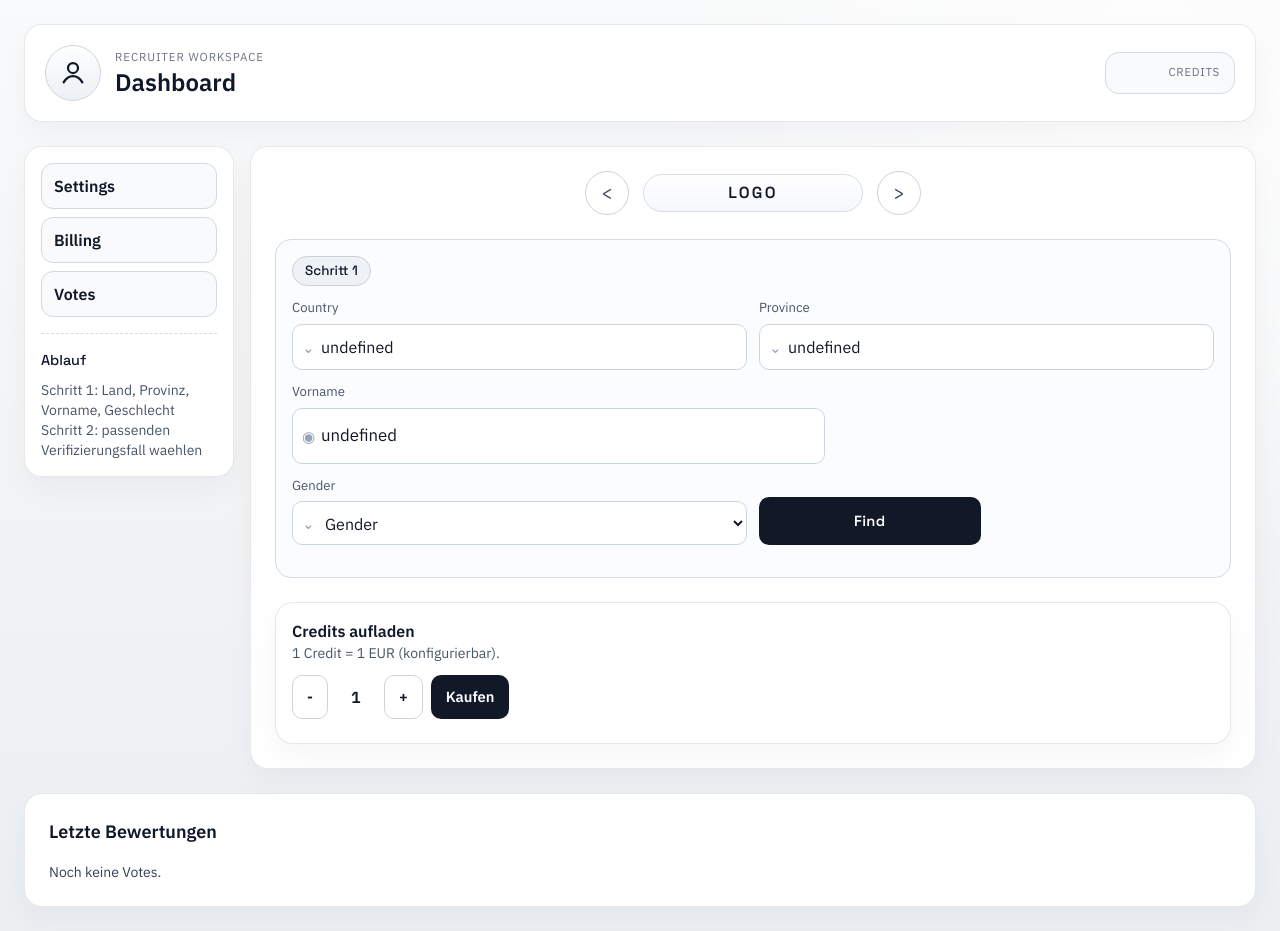
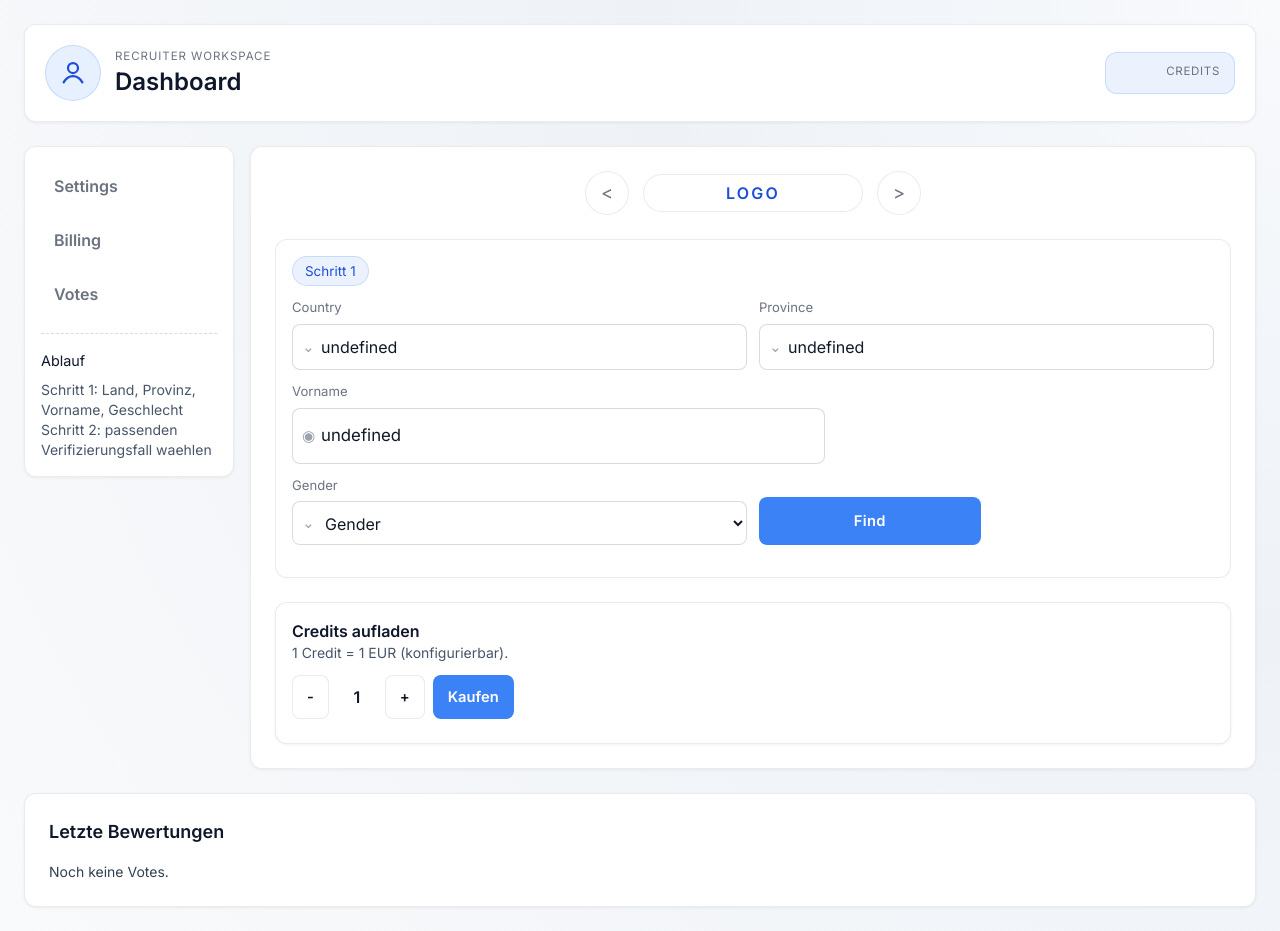
Before and after one commit to lucmuss/true-lens, a Django app: template src/templates/dashboard.html in a window 1280 px wide. Run offline with Django 5.2, Linux system fonts and the light colour scheme; the template is opened without the code that fills it, so the values that code supplies are empty; some libraries are stand-ins or nearby versions.

Commit message:
style(ui): align recruiter dashboard palette with music-prism

```diff
--- a/src/static/css/app.css
+++ b/src/static/css/app.css
@@ -1,37 +1,42 @@
-@import url("https://fonts.googleapis.com/css2?family=IBM+Plex+Sans:wght@400;500;600;700&family=Space+Grotesk:wght@500;600;700&display=swap");
+@import url("https://fonts.googleapis.com/css2?family=Inter:wght@400;500;600;700&display=swap");
 
 :root {
-  --bg: #f1f3f5;
+  --bg: #f9fafb;
   --panel: #ffffff;
   --ink: #111827;
   --muted: #6b7280;
-  --line: rgba(0, 0, 0, 0.09);
-  --accent: #111827;
-  --accent-soft: #374151;
-  --ok-soft: #e5f4e8;
-  --ok-mid: #cde8d3;
-  --steel: #dee3ea;
-  --canvas: #fafbfc;
+  --subtle: rgba(0, 0, 0, 0.03);
+  --line: rgba(0, 0, 0, 0.08);
+  --line-strong: rgba(0, 0, 0, 0.14);
+  --accent: #3b82f6;
+  --accent-soft: #2563eb;
+  --accent-ink: #1d4ed8;
+  --accent-light: rgba(59, 130, 246, 0.1);
+  --ok-soft: rgba(22, 163, 74, 0.08);
+  --ok-mid: rgba(22, 163, 74, 0.14);
+  --ok-ink: #15803d;
+  --danger-soft: rgba(220, 38, 38, 0.08);
+  --danger-ink: #b91c1c;
+  --card-shadow: 0 1px 3px rgba(0, 0, 0, 0.06);
 }
 
 * {
   box-sizing: border-box;
-  font-family: "IBM Plex Sans", "Segoe UI", ui-sans-serif, system-ui, sans-serif;
+  font-family: "Inter", ui-sans-serif, system-ui, sans-serif;
 }
 
 [x-cloak] { display: none !important; }
 
 .app-bg {
   background:
-    radial-gradient(circle at 90% 8%, #fdfdfd 0%, rgba(253, 253, 253, 0) 35%),
-    linear-gradient(180deg, #f9fafb 0%, var(--bg) 55%, #eceff2 100%);
+    radial-gradient(circle at top right, #f8fafc 0%, #eef2f7 40%, var(--bg) 100%);
 }
 
 .panel {
   background: var(--panel);
   border: 1px solid var(--line);
-  border-radius: 18px;
-  box-shadow: 0 12px 30px rgba(15, 23, 42, 0.04);
+  border-radius: 12px;
+  box-shadow: var(--card-shadow);
 }
 
 .logo-chip {
@@ -68,11 +73,11 @@
 
 .field {
   width: 100%;
-  border: 1px solid #cbd5e1;
-  border-radius: 10px;
+  border: 1px solid var(--line-strong);
+  border-radius: 8px;
   padding: 10px 12px;
-  color: #111827;
-  background: #fff;
+  color: var(--ink);
+  background: var(--panel);
 }
 
 .field-lg {
@@ -82,13 +87,13 @@
 
 .field:focus {
   outline: none;
-  border-color: #111827;
-  box-shadow: 0 0 0 3px rgba(17, 24, 39, 0.08);
+  border-color: var(--accent);
+  box-shadow: 0 0 0 3px var(--accent-light);
 }
 
 .btn-primary,
 .btn-secondary {
-  border-radius: 10px;
+  border-radius: 8px;
   padding: 10px 14px;
   font-weight: 600;
   font-size: 0.92rem;
@@ -111,26 +116,26 @@
 }
 
 .btn-secondary {
-  background: #fff;
-  border-color: #d1d5db;
-  color: #111827;
+  background: var(--panel);
+  border-color: var(--line);
+  color: var(--ink);
 }
 
 .vote-tile {
-  border: 1px solid #d1d5db;
-  border-radius: 10px;
+  border: 1px solid var(--line);
+  border-radius: 8px;
   padding: 10px;
-  background: #f8fafc;
+  background: var(--subtle);
 }
 
 .vote-mid {
   background: var(--ok-soft);
-  border-color: #9dc9a8;
+  border-color: rgba(22, 163, 74, 0.2);
 }
 
 .vote-strong {
   background: var(--ok-mid);
-  border-color: #5ea86e;
+  border-color: rgba(22, 163, 74, 0.3);
 }
 
 .rch-topbar {
@@ -152,9 +157,9 @@
   border-radius: 999px;
   display: grid;
   place-items: center;
-  color: #0f172a;
-  border: 1px solid #cfd6de;
-  background: linear-gradient(180deg, #fdfefe 0%, #edf1f5 100%);
+  color: var(--accent-ink);
+  border: 1px solid rgba(59, 130, 246, 0.2);
+  background: rgba(59, 130, 246, 0.12);
 }
 
 .rch-avatar-icon {
@@ -172,9 +177,9 @@
 .rch-credit-chip {
   min-width: 130px;
   padding: 10px 14px;
-  border-radius: 14px;
-  border: 1px solid #d5dae2;
-  background: #f8fafc;
+  border-radius: 12px;
+  border: 1px solid rgba(59, 130, 246, 0.2);
+  background: var(--accent-light);
   display: grid;
   gap: 2px;
   text-align: right;
@@ -188,10 +193,10 @@
 }
 
 .rch-credit-value {
-  font-family: "Space Grotesk", "IBM Plex Sans", sans-serif;
+  font-family: "Inter", ui-sans-serif, system-ui, sans-serif;
   font-size: 1.45rem;
   line-height: 1;
-  color: #111827;
+  color: var(--accent-ink);
 }
 
 .rch-layout {
@@ -213,17 +218,18 @@
 
 .rch-nav-link {
   display: block;
-  border: 1px solid #d3d9e0;
-  border-radius: 12px;
+  border: 1px solid transparent;
+  border-radius: 8px;
   padding: 10px 12px;
   font-weight: 600;
-  color: #111827;
-  background: #f8fafc;
+  color: var(--muted);
+  background: transparent;
 }
 
 .rch-nav-link:hover {
-  border-color: #aab3bf;
-  background: #f1f5f9;
+  border-color: var(--line);
+  background: rgba(0, 0, 0, 0.05);
+  color: var(--ink);
 }
 
 .rch-side-note {
@@ -233,7 +239,7 @@
 }
 
 .rch-side-note-title {
-  font-family: "Space Grotesk", "IBM Plex Sans", sans-serif;
+  font-family: "Inter", ui-sans-serif, system-ui, sans-serif;
   font-size: 0.9rem;
   margin-bottom: 8px;
 }
@@ -249,47 +255,48 @@
   width: 44px;
   height: 44px;
   border-radius: 999px;
-  border: 1px solid #cdd4dd;
-  background: #fff;
+  border: 1px solid var(--line);
+  background: var(--panel);
   font-size: 1.15rem;
-  color: #334155;
+  color: var(--muted);
 }
 
 .rch-logo-pill {
-  border: 1px solid #d6dde6;
+  border: 1px solid var(--line);
   border-radius: 999px;
   padding: 6px 12px;
-  background: linear-gradient(180deg, #ffffff 0%, #f5f7fa 100%);
+  background: var(--panel);
   min-width: 220px;
   display: flex;
   justify-content: center;
 }
 
 .rch-logo-mark {
-  font-family: "Space Grotesk", "IBM Plex Sans", sans-serif;
+  font-family: "Inter", ui-sans-serif, system-ui, sans-serif;
   letter-spacing: 0.14em;
   font-weight: 600;
-  color: #0f172a;
+  color: var(--accent-ink);
 }
 
 .rch-step-card {
-  border: 1px solid #d5dbe3;
-  border-radius: 16px;
+  border: 1px solid var(--line);
+  border-radius: 12px;
   padding: 16px;
-  background: #fbfcfd;
+  background: var(--panel);
 }
 
 .rch-step-tag {
   display: inline-flex;
   align-items: center;
   justify-content: center;
-  border: 1px solid #cad2dd;
+  border: 1px solid rgba(59, 130, 246, 0.2);
   border-radius: 999px;
   padding: 4px 12px;
   font-size: 0.84rem;
-  font-family: "Space Grotesk", "IBM Plex Sans", sans-serif;
+  font-family: "Inter", ui-sans-serif, system-ui, sans-serif;
   margin-bottom: 12px;
-  background: #eef2f6;
+  background: var(--accent-light);
+  color: var(--accent-ink);
 }
 
 .rch-search-grid {
@@ -316,7 +323,7 @@
   display: block;
   margin-bottom: 6px;
   font-size: 0.82rem;
-  color: #475569;
+  color: var(--muted);
 }
 
 .rch-field-with-icon {
@@ -328,7 +335,7 @@
   left: 10px;
   top: 50%;
   transform: translateY(-50%);
-  color: #94a3b8;
+  color: #9ca3af;
   font-size: 0.95rem;
   pointer-events: none;
 }
@@ -340,7 +347,7 @@
 .rch-find-btn {
   width: 100%;
   min-height: 48px;
-  font-family: "Space Grotesk", "IBM Plex Sans", sans-serif;
+  font-family: "Inter", ui-sans-serif, system-ui, sans-serif;
   letter-spacing: 0.02em;
 }
 
```
Also changed, not shown: other parts of src/static/css/app.css (+11 -10 lines).
